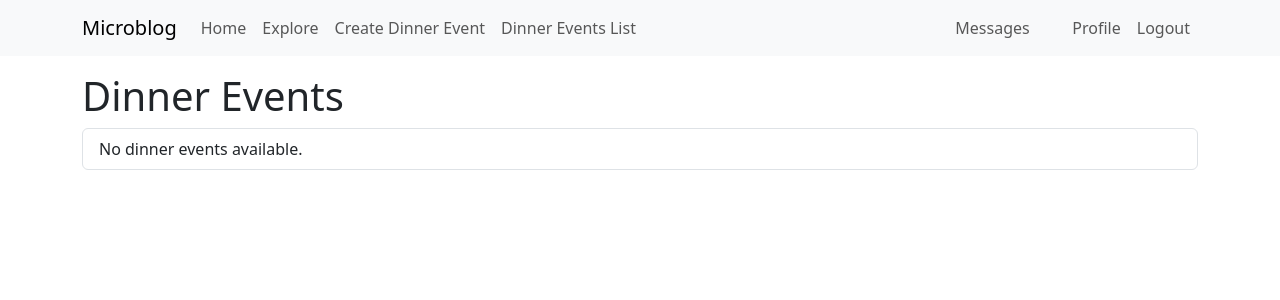
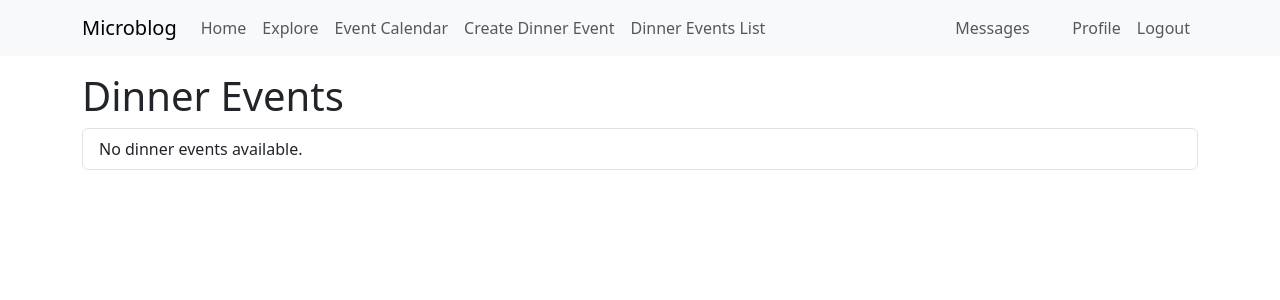
Before and after one commit to cocopeuf/dbwe-app, a Flask app: page /dinner_events in a window 1280 px wide. Shown: the top 300 px of the page. Run offline with Flask 3, Linux system fonts and the light colour scheme; the visitor is signed in with stand-in values (Sample User, id 1); data comes from the database, SQL or seed files in the repository; data that the repository does not hold is empty; some libraries are stand-ins or nearby versions.

Commit message:
event calendar

```diff
--- a/app/main/routes.py
+++ b/app/main/routes.py
@@ -1,5 +1,5 @@
 from datetime import datetime, timezone
-from flask import render_template, flash, redirect, url_for, request, g, current_app
+from flask import render_template, flash, redirect, url_for, request, g, current_app, jsonify
 from app.main import bp
 from flask_login import current_user, login_required
 from flask_babel import _, get_locale
@@ -8,6 +8,7 @@ from app import db
 from app.main.forms import EditProfileForm, EmptyForm, MessageForm, DinnerEventForm, CommentForm
 from app.models import User, Message, Notification, DinnerEvent, Comment
 from sqlalchemy.orm import joinedload
+import json
 
 @bp.before_app_request
 def before_request():
@@ -477,3 +478,36 @@ def rsvp_dinner_event(event_id):
     db.session.commit()
     flash(_('Your RSVP has been recorded as %(status)s.', status=rsvp_choice))
     return redirect(url_for('main.dinner_event_detail', event_id=event_id))
+
+@bp.route('/calendar')
+@login_required
+def event_calendar():
+    # Get all events (or restrict to upcoming events)
+    all_events = db.session.scalars(sa.select(DinnerEvent)).all()
+
+    # Categorize events by checking if current_user is creator, invited, and if RSVP exists
+    created_events = [e for e in all_events if e.creator == current_user]
+    invited_events = [e for e in all_events if e.creator != current_user and current_user in e.invited]
+    rsvp_events = [e for e in invited_events if any(r.user_id == current_user.id and r.status != 'no_response' for r in e.rsvps)]
+    invited_only = [e for e in invited_events if e not in rsvp_events]
+
+    events_list = []
+    for event in created_events:
+        events_list.append({
+            'title': event.title,
+            'start': event.event_date.isoformat(),
+            'color': '#007bff'  # blue
+        })
+    for event in invited_only:
+        events_list.append({
+            'title': event.title,
+            'start': event.event_date.isoformat(),
+            'color': '#28a745'  # green
+        })
+    for event in rsvp_events:
+        events_list.append({
+            'title': event.title,
+            'start': event.event_date.isoformat(),
+            'color': '#6f42c1'  # violet
+        })
+    return render_template('event_calendar.html', events=events_list)
--- a/app/templates/base.html
+++ b/app/templates/base.html
@@ -28,6 +28,9 @@
             </li>
             <li class="nav-item">
               <a class="nav-link" aria-current="page" href="{{ url_for('main.explore') }}">{{ _('Explore') }}</a>
+            </li>
+            <li class="nav-item">
+              <a class="nav-link" href="{{ url_for('main.event_calendar') }}">{{ _('Event Calendar') }}</a>
             </li>
             {% if current_user.is_authenticated %}
             <li class="nav-item">
```
Also changed, not shown: app/templates/event_calendar.html (added, +28 -0 lines).
